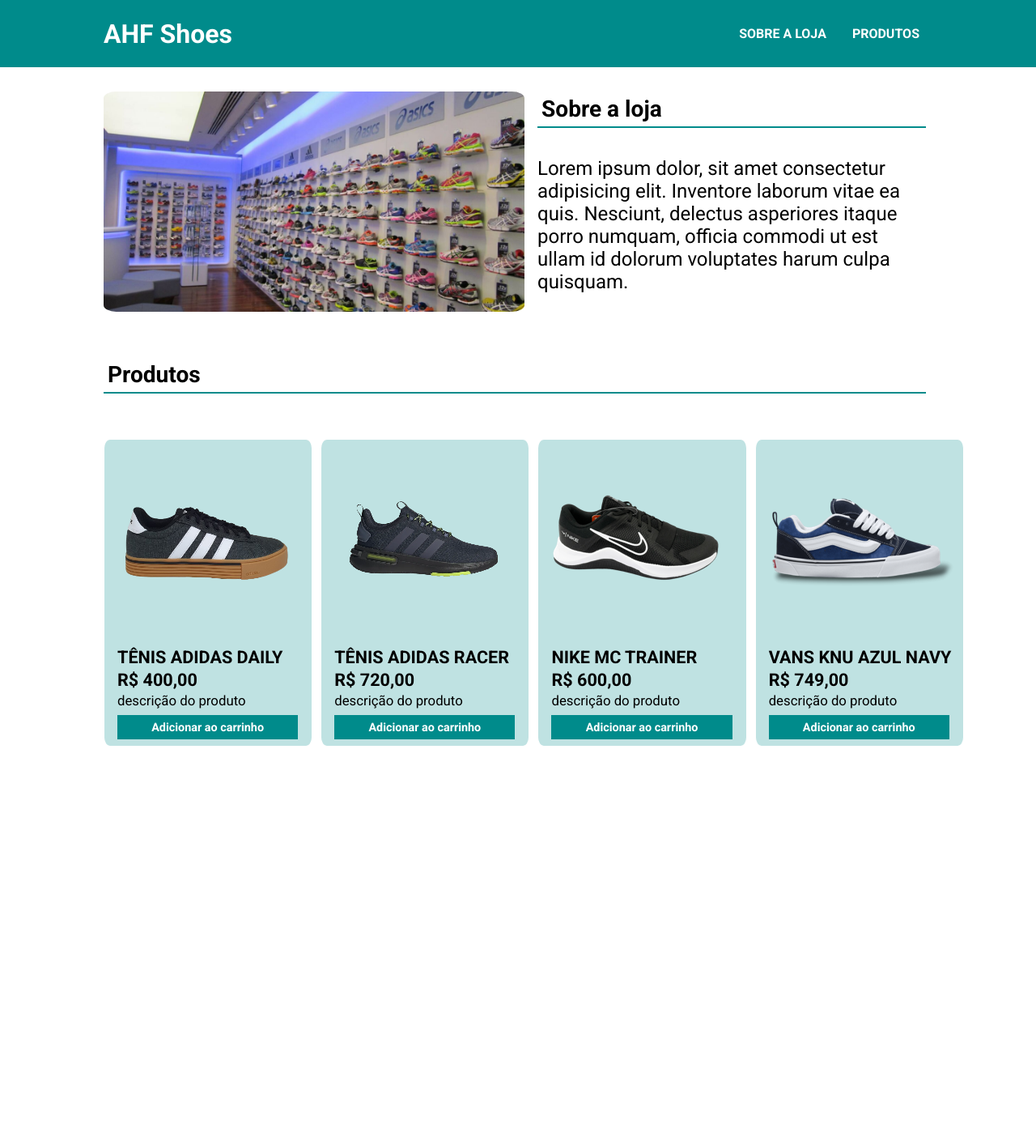
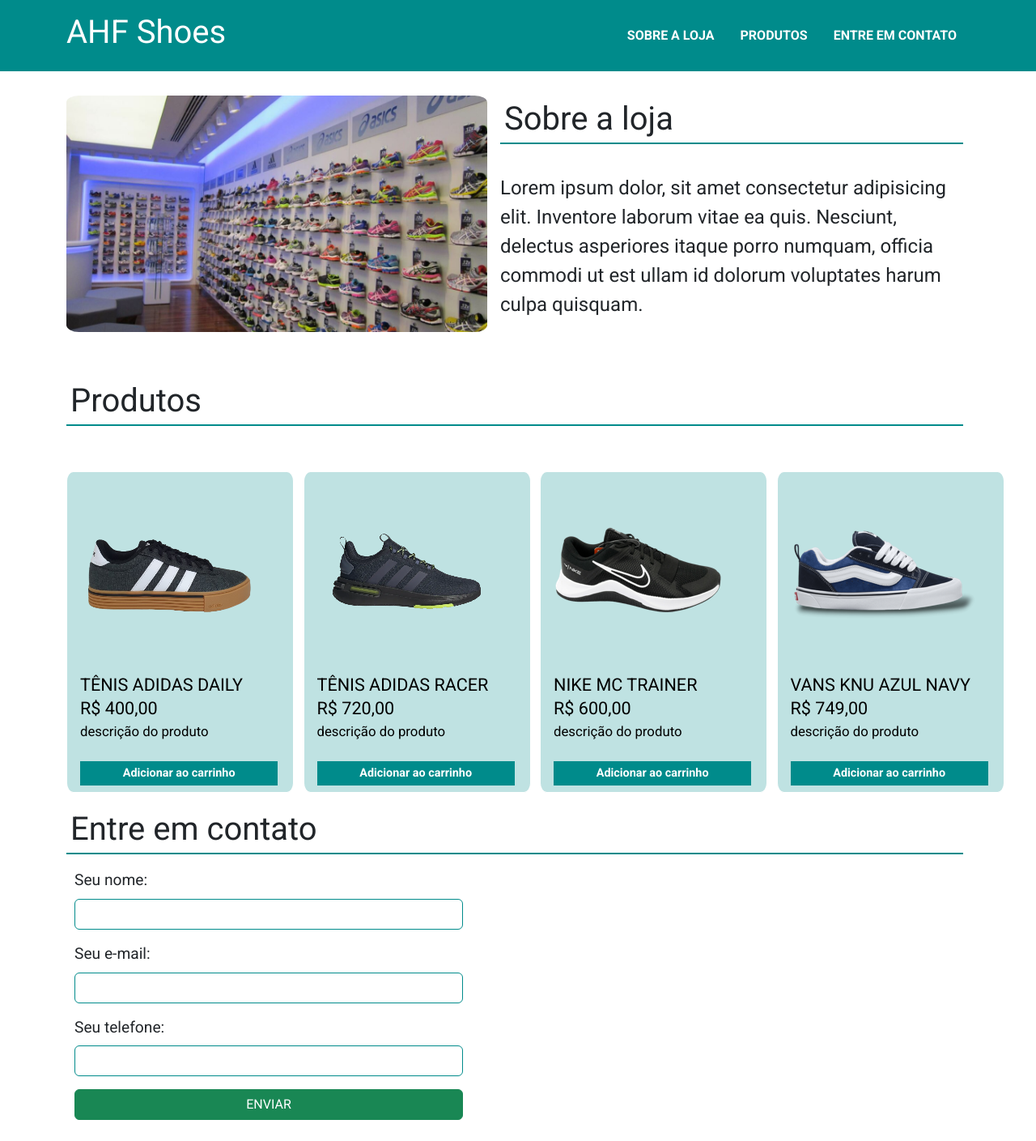
Before and after one commit to ArthurHFagundes/AHF_Shoes, a plain HTML site: page index.html in a window 1280 px wide. Shown: the whole page at 81% size. Before the commit the page ends 922 px from the top, so only its background shows below. Drawn offline with nearby package versions, Linux system fonts and the light colour scheme.

Commit message:
Add. Formulário de contato

```diff
--- a/index.html
+++ b/index.html
@@ -8,6 +8,7 @@
     <link href="https://fonts.googleapis.com/css2?family=Roboto:wght@400;700&display=swap" rel="stylesheet">
     <link rel="stylesheet" href="main.css">
     <link rel="shortcut icon" type="imagex/png" href="./images/logo.png">
+    <link rel="stylesheet" href="https://cdn.jsdelivr.net/npm/bootstrap@5.3.3/dist/css/bootstrap.min.css">
     <title>AHF Shoes</title>
 </head>
 <body>
@@ -16,10 +17,13 @@
             <h1> AHF Shoes </h1>
             <ul>
                 <li>
-                    <a href="#"> PRODUTOS </a>
+                    <a href="#sobre-a-loja"> SOBRE A LOJA </a>
                 </li>
                 <li>
-                    <a href="#"> SOBRE A LOJA </a>
+                    <a href="#produtos"> PRODUTOS </a>
+                </li>
+                <li>
+                    <a href="#entre-em-contato"> ENTRE EM CONTATO </a>
                 </li>
             </ul>
         </div>
@@ -27,7 +31,7 @@
     </header>
     <div class="container">
         <main>
-            <section class="sobre-a-loja">
+            <section class="sobre-a-loja" id="sobre-a-loja">
                 <img src="./images/loja.jpg">
                 <article>
                     <h1> Sobre a loja </h1>
@@ -36,7 +40,7 @@
                     </p>
                 </article>
             </section>
-            <section>
+            <section id="produtos">
                 <article>
                     <h1 class="produtos"> Produtos </h1>
                     <div class="catalogo">
@@ -89,7 +93,22 @@
                     </div>
                 </article>
             </section>
+            <section class="entre-em-contato" id="entre-em-contato">
+                <article>
+                    <h1 class="contato"> Entre em contato </h1>
+                    <form>
+                        <label for="nome" class="form-label"> Seu nome: </label> <!-- (class="form-label") PARA ESTILIZAÇÃO DO "LABEL" NO BS -->
+                        <input id="nome" class="form-control" type="text"> <!-- (class="form-control") PARA ESTILIZAÇÃO DO "INPUT" NO BS -->
+                        <label for="email" class="form-label"> Seu e-mail: </label>
+                        <input id="email" class="form-control" type="email">
+                        <label for="telefone" class="form-label"> Seu telefone: </label>
+                        <input id="telefone" class="form-control" type="tel">
+                        <button class="btn btn-success"> Enviar </button>
+                    </form>
+                </article>
+            </section>
         </main>
     </div>
 </body>
+<script src="https://cdn.jsdelivr.net/npm/bootstrap@5.3.3/dist/js/bootstrap.bundle.min.js"></script>
 </html>
--- a/main.css
+++ b/main.css
@@ -33,8 +33,12 @@
     font-weight: bold;
 }
 
+header ul {
+    margin-bottom: 0;
+}
+
 header ul > li {
-    float: right; /* O ESPAÇAMENTO ENTRE OS ITENS SOME */
+    float: left; /* O ESPAÇAMENTO ENTRE OS ITENS SOME */
     list-style: none;
     padding: 16px;
 }
@@ -78,6 +82,7 @@
     grid-template-columns: repeat(4, 25.4%);
     column-gap: 1%;
     row-gap: 5%;
+    padding-left: 0;
 }
 
 .catalogo li {
@@ -116,7 +121,7 @@
     text-decoration: none;
 }
 
-button {
+.catalogo button {
     width: 90%;
     margin-left: 8px;
     margin-top: 8px;
@@ -128,10 +133,28 @@
     border-style: none;
 }
 
-button:hover {
+.catalogo button:hover {
     cursor: pointer;
     background-color: #fff;
     color: darkcyan;
+}
+
+.entre-em-contato form {
+    padding: 10px;
+    font-size: 0.8em;
+}
+
+.entre-em-contato input, .entre-em-contato button {
+    width: 30em;
+    margin-bottom: 1em;
+}
+
+.entre-em-contato input {
+    border-color: darkcyan;
+}
+
+.entre-em-contato button {
+    text-transform: uppercase;
 }
 
 @media screen and (min-width:768px) and (max-width: 1023px) { /*! TABLET !*/
@@ -149,10 +172,16 @@
         margin: 16px
     }
 
+    .catalogo {
+        margin-bottom: 20px;
+    }
+
     .catalogo ul {
         grid-template-columns: repeat(2, 49%);
         column-gap: 2%;
         row-gap: 2%;
+        padding-left: 0;
+        font-size: 1em;
     }
 
     .catalogo li {
@@ -167,12 +196,21 @@
         width: 90%;
         margin-top: 20px;
         font-size: 0.8em;
-        padding: 0.8em;
-        height: auto;
+        padding: 0.5em;
     }
 
     ul img {
         margin-left: 0.9em;
+    }
+
+    .entre-em-contato input, .entre-em-contato button {
+        width: 30em;
+        margin-bottom: 1em;
+    }
+
+    .entre-em-contato form {
+        padding: 10px;
+        font-size: 1.2em;
     }
 }
 
@@ -201,6 +239,7 @@
 
     .catalogo ul {
         display: block;
+        padding-left: 0;
     }
 
     .catalogo li {
@@ -223,7 +262,16 @@
         margin-top: 20px;
         margin-left: 13px;
         font-size: 0.8em;
-        padding: 0.8em;
-        height: auto;
+        padding: 0.5em;
+    }
+
+    .entre-em-contato input, .entre-em-contato button {
+        width: 18em;
+        margin-bottom: 1em;
+    }
+
+    .entre-em-contato form {
+        padding: 10px;
+        font-size: 1.2em;
     }
 }
```
